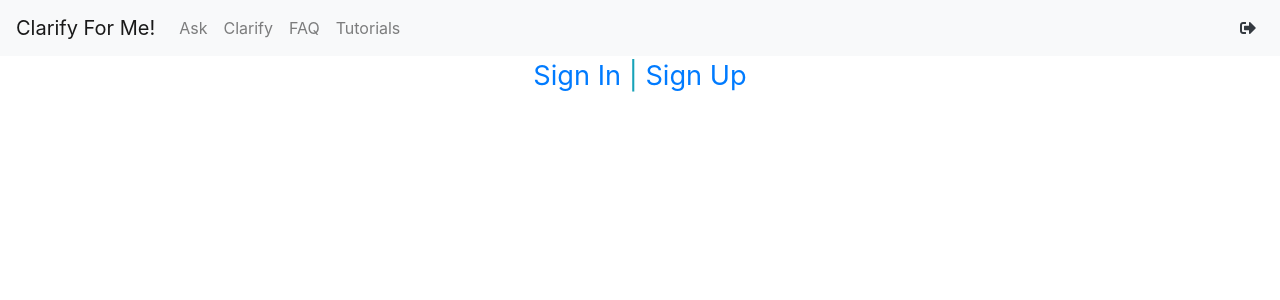
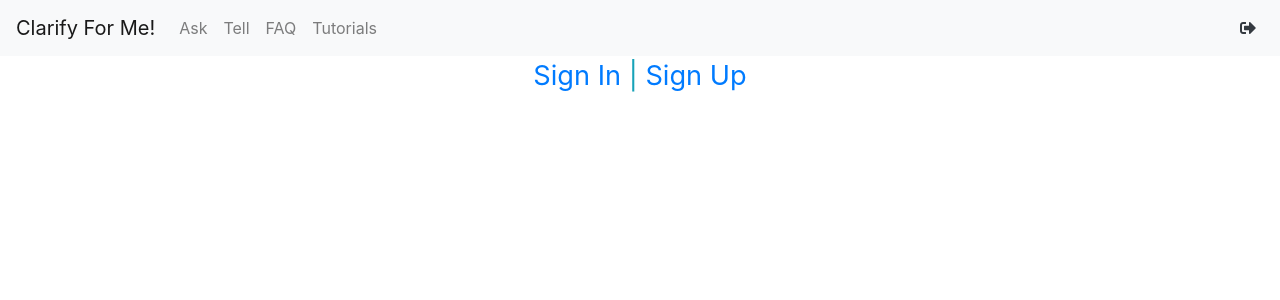
Before and after one commit to ahmetrasit/clarify, a Django app: page /contact/ in a window 1280 px wide. Shown: the top 300 px of the page. Run offline with Django 3.2, Linux system fonts and the light colour scheme; some libraries are stand-ins or nearby versions.

Commit message:
working on knowledge registration for telling

```diff
--- a/main/urls.py
+++ b/main/urls.py
@@ -8,6 +8,7 @@ urlpatterns = [
     path('about-us/', TemplateView.as_view(template_name='about_us.html'), name='about_us'),
     path('', TemplateView.as_view(template_name='home.html'), name='home'),
     path('ask/', TemplateView.as_view(template_name='home.html'), name='ask'),
+    path('tell/', views.tell, name='tell'),
     path('contact/', views.ContactUsView.as_view(), name='contact'),
     path('questions/<slug:tag>/', views.QuestionListView.as_view(), name='questions'),
     path('sign-up/', views.SignUpView.as_view(), name='signup'),
--- a/main/views.py
+++ b/main/views.py
@@ -58,7 +58,6 @@ class SignUpView(FormView):
         return response
 
 
-
 class QuestionListView(ListView):
     template_name = 'question_list.html'
     paginate_by = 4
@@ -85,8 +84,15 @@ class ContactUsView(FormView):
         return super().form_valid(form)
 
 
-
 @login_required(login_url='/sign-in/')
 def sign_out(request):
     logout(request)
     return HttpResponseRedirect(reverse('sign-in'))
+
+
+@login_required(login_url='/sign-in/')
+def tell(request):
+    if request.user.can_tell:
+        return render(request, 'tell.html')
+    else:
+        return render(request, 'knowledge.html')
--- a/templates/base.html
+++ b/templates/base.html
@@ -20,8 +20,8 @@
                 <li class="nav-item {% if request.path == "/ask/" %}active {% endif %}"">
                     <a class="nav-link" href="/ask/">Ask</a>
                 </li>
-                <li class="nav-item {% if request.path == "/clarify/" %}active {% endif %}"">
-                    <a class="nav-link" href="/clarify/">Clarify</a>
+                <li class="nav-item {% if request.path == "/tell/" %}active {% endif %}"">
+                    <a class="nav-link" href="/tell/">Tell</a>
                 </li>
                 <li class="nav-item {% if request.path == "/messages/" %}active {% endif %}"">
                     <a class="nav-link" href="/FAQ/">FAQ</a>
```
